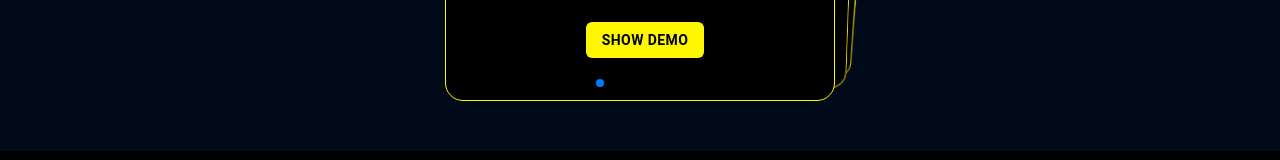
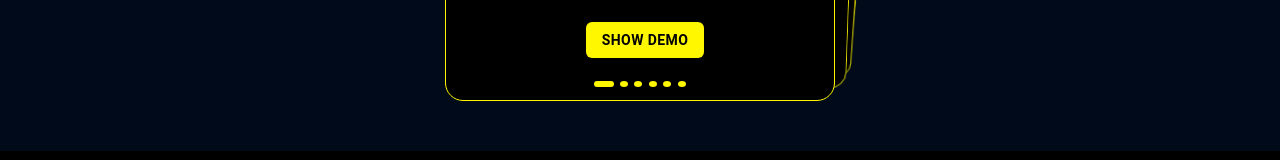
Before and after one commit to noorhesham9/Q_blink-company, a React (Vite) app: page / in a window 1280 px wide. Shown: the part 1990-2150 px from the top of the page. Built offline with nearby package versions, Linux system fonts and the light colour scheme; the HTML template or start-up script is replaced by a standard one; a web font is replaced by a local one.

Commit message:
error fix

```diff
--- a/src/components/Works/works.css
+++ b/src/components/Works/works.css
@@ -34,4 +34,26 @@
   padding-left: 10px;
   font-size: 16px;
   font-weight: 500;
+}
+
+.swiper-pagination {
+  position: relative;
+  margin-top: 10px;
+}
+
+.swiper-pagination-bullet {
+  width: 0.5rem !important;
+  height: 0.375rem !important;
+  background-color: var(--primary-color) !important;
+  opacity: 1 !important;
+}
+
+.swiper-pagination-horizontal.swiper-pagination-bullets .swiper-pagination-bullet {
+  margin: 0 0.2rem !important;
+}
+
+.swiper-pagination-bullet-active {
+  width: 1.2rem !important;
+  height: 0.375rem !important;
+  border-radius: 0.5rem !important;
 }/*# sourceMappingURL=works.css.map */
--- a/src/components/Works/works.scss
+++ b/src/components/Works/works.scss
@@ -34,3 +34,24 @@
     font-weight: 500;
   }
 }
+.swiper-pagination {
+  position: relative;
+  margin-top: 10px;
+}
+.swiper-pagination-bullet {
+  width: 0.5rem !important;
+  height: 0.375rem !important;
+  background-color: var(--primary-color) !important;
+  opacity: 1 !important;
+}
+
+.swiper-pagination-horizontal.swiper-pagination-bullets
+  .swiper-pagination-bullet {
+  margin: 0 0.2rem !important;
+}
+
+.swiper-pagination-bullet-active {
+  width: 1.2rem !important;
+  height: 0.375rem !important;
+  border-radius: 0.5rem !important;
+}
--- a/src/components/landing/Landing.jsx
+++ b/src/components/landing/Landing.jsx
@@ -191,6 +191,7 @@ const Landing = () => {
                 posiyion: "relative",
                 transition: "0.2s",
                 backgroundColor: "var(--primary-color)",
+                border: "1px solid var(--primary-color)",
                 color: "black",
                 "&:hover": {
                   border: "1px solid var(--primary-color)",
```
Also changed, not shown: 1 other file (tests, documents, lock files or other folders).
